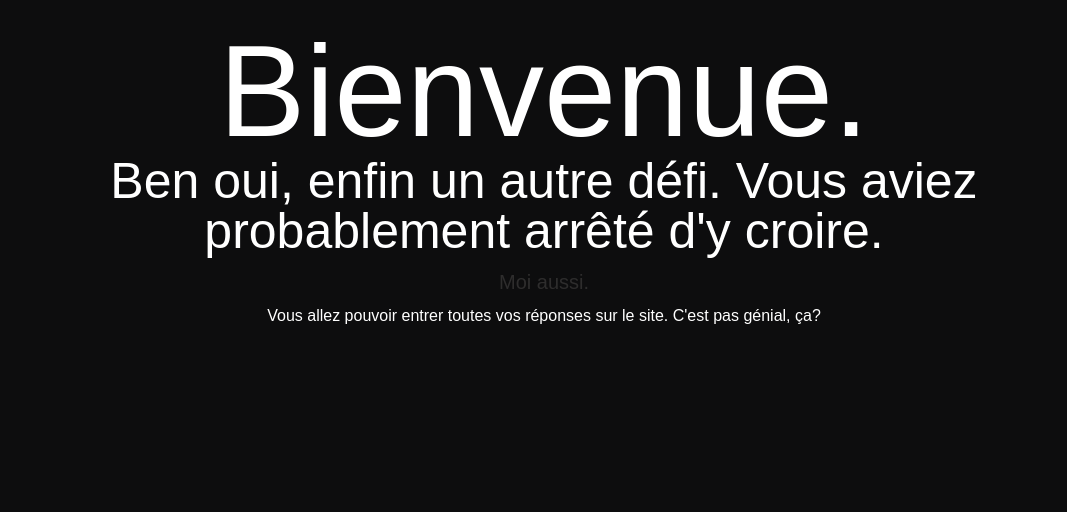
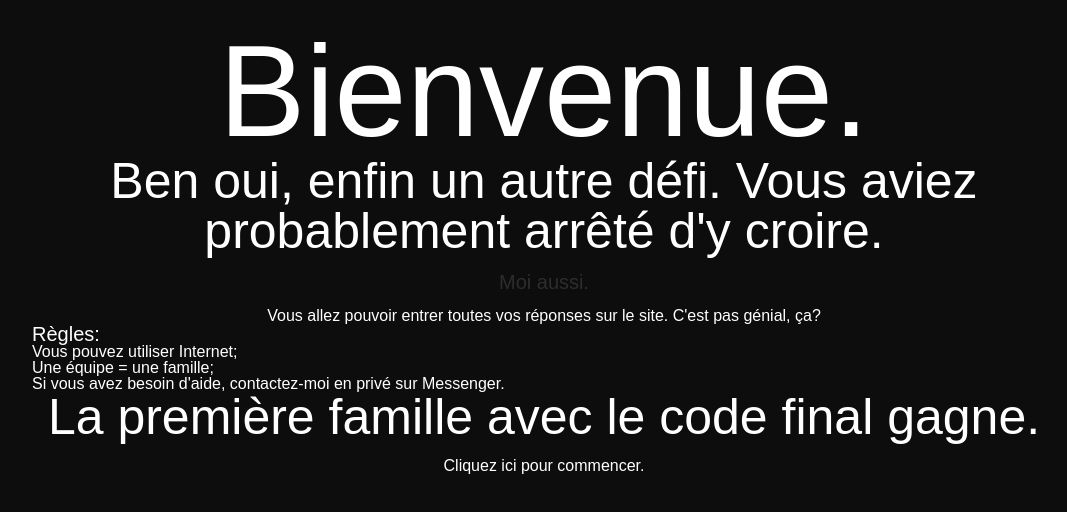
Before and after one commit to EtsyLeGrand/EtsyLeGrand, a plain HTML site: page challenge.html in a window 1280 px wide. Shown: the whole page, without its empty margins (96-1163 px from the left). Drawn offline with Linux system fonts and the light colour scheme; a web font is replaced by a local one.

Commit message:
Another one

```diff
--- a/challenge.html
+++ b/challenge.html
@@ -16,6 +16,15 @@
 		<p class="center gray">Moi aussi.</p>
 		<br>
 		<h4 class="center">Vous allez pouvoir entrer toutes vos réponses sur le site. C'est pas génial, ça?</h4>
+		<p class="">Règles:</p>
+		<ul>
+			<li>Vous pouvez utiliser Internet;</li>
+			<li>Une équipe = une famille;</li>
+			<li>Si vous avez besoin d'aide, contactez-moi en privé sur Messenger.</li>
+		</ul>
+		<h3 class="center">La première famille avec le code final gagne.</h3>
+		<br>
+		<a class="button center" href="#">Cliquez ici pour commencer.</a>
 	</div>
 </body>
 </html>
```
